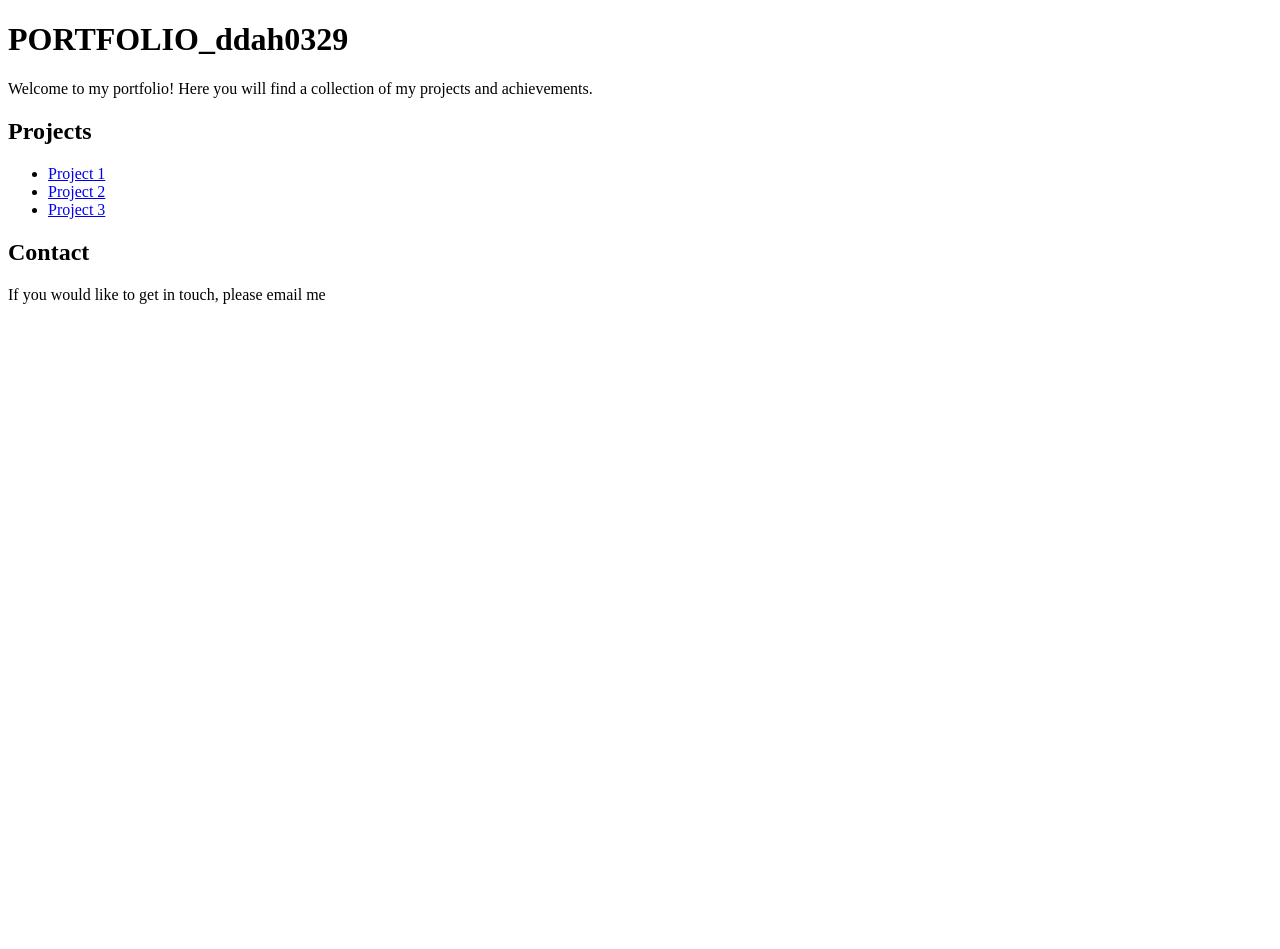
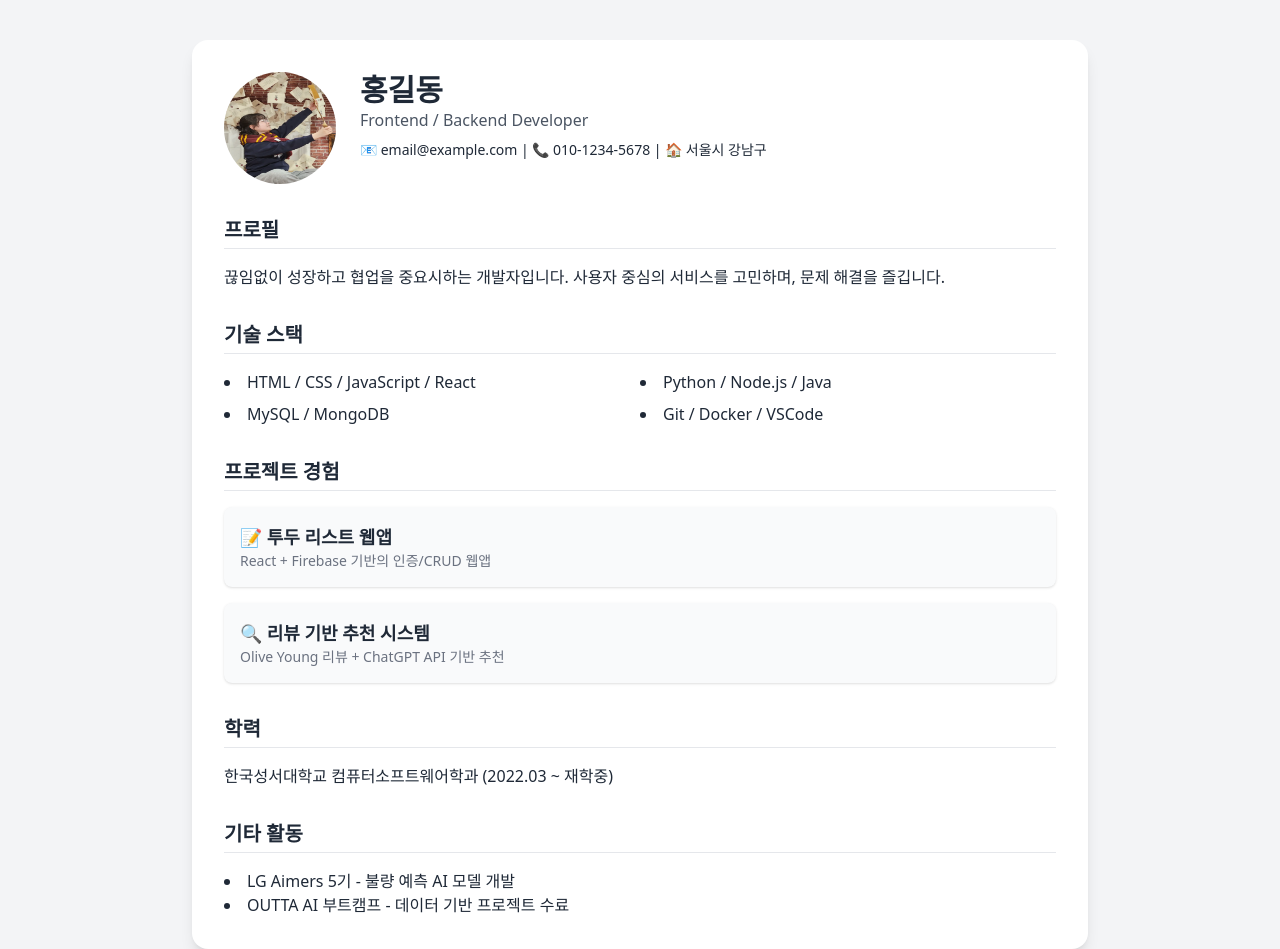
Before and after one commit to ddah0329/portfolio, a plain HTML site: page index.html in a window 1280 px wide. Before the commit the page ends 800 px from the top, so only its background shows below. Drawn offline with nearby package versions, Linux system fonts and the light colour scheme.

Commit message:
초기 화면 구성

```diff
--- a/index.html
+++ b/index.html
@@ -1,22 +1,64 @@
 <!DOCTYPE html>
-<html lang="en">
+<html lang="ko">
 <head>
-    <meta charset="UTF-8">
-    <meta name="viewport" content="width=device-width, initial-scale=1.0">
-    <title>PORTFOLIO_ddah0329</title>
+  <meta charset="UTF-8">
+  <title>홍길동 이력서</title>
+  <script src="https://cdn.tailwindcss.com"></script>
 </head>
-<body>
-    <h1>PORTFOLIO_ddah0329</h1>
-    <p>Welcome to my portfolio! Here you will find a collection of my projects and achievements.</p>
+<body class="bg-gray-100 text-gray-800">
+  <div class="w-full max-w-4xl mx-auto bg-white rounded-2xl shadow-lg p-6 sm:p-8 mt-10">
 
-    <h2>Projects</h2>
-    <ul>
-        <li><a href="project1.html">Project 1</a></li>
-        <li><a href="project2.html">Project 2</a></li>
-        <li><a href="project3.html">Project 3</a></li>
-    </ul>
+    <div class="flex flex-col sm:flex-row items-center sm:items-start sm:space-x-6 space-y-4 sm:space-y-0">
+      <img src="assets/profile.png" alt="프로필 사진" class="rounded-full w-24 h-24 sm:w-28 sm:h-28">
+      <div class="text-center sm:text-left">
+        <h1 class="text-2xl sm:text-3xl font-bold">홍길동</h1>
+        <p class="text-gray-600">Frontend / Backend Developer</p>
+        <p class="text-sm mt-2">📧 email@example.com | 📞 010-1234-5678 | 🏠 서울시 강남구</p>
+      </div>
+    </div>
 
-    <h2>Contact</h2>
-    <p>If you would like to get in touch, please email me
+    <section class="mt-8">
+      <h2 class="text-xl font-semibold border-b pb-1 mb-4">프로필</h2>
+      <p class="text-base">끊임없이 성장하고 협업을 중요시하는 개발자입니다. 사용자 중심의 서비스를 고민하며, 문제 해결을 즐깁니다.</p>
+    </section>
+
+    <section class="mt-8">
+      <h2 class="text-xl font-semibold border-b pb-1 mb-4">기술 스택</h2>
+      <ul class="list-disc list-inside grid grid-cols-1 sm:grid-cols-2 gap-y-2">
+        <li>HTML / CSS / JavaScript / React</li>
+        <li>Python / Node.js / Java</li>
+        <li>MySQL / MongoDB</li>
+        <li>Git / Docker / VSCode</li>
+      </ul>
+    </section>
+
+    <section class="mt-8">
+      <h2 class="text-xl font-semibold border-b pb-1 mb-4">프로젝트 경험</h2>
+      <div class="space-y-4">
+        <a href="project.html#todo" class="block p-4 bg-gray-50 hover:bg-gray-100 rounded-lg shadow transition">
+          <h3 class="text-lg font-bold">📝 투두 리스트 웹앱</h3>
+          <p class="text-sm text-gray-500">React + Firebase 기반의 인증/CRUD 웹앱</p>
+        </a>
+        <a href="project.html#recommendation" class="block p-4 bg-gray-50 hover:bg-gray-100 rounded-lg shadow transition">
+          <h3 class="text-lg font-bold">🔍 리뷰 기반 추천 시스템</h3>
+          <p class="text-sm text-gray-500">Olive Young 리뷰 + ChatGPT API 기반 추천</p>
+        </a>
+      </div>
+    </section>
+
+    <section class="mt-8">
+      <h2 class="text-xl font-semibold border-b pb-1 mb-4">학력</h2>
+      <p>한국성서대학교 컴퓨터소프트웨어학과 (2022.03 ~ 재학중)</p>
+    </section>
+
+    <section class="mt-8">
+      <h2 class="text-xl font-semibold border-b pb-1 mb-4">기타 활동</h2>
+      <ul class="list-disc list-inside">
+        <li>LG Aimers 5기 - 불량 예측 AI 모델 개발</li>
+        <li>OUTTA AI 부트캠프 - 데이터 기반 프로젝트 수료</li>
+      </ul>
+    </section>
+  </div>
 </body>
+
 </html>
```
Also changed, not shown: assets/profile.png (added).
